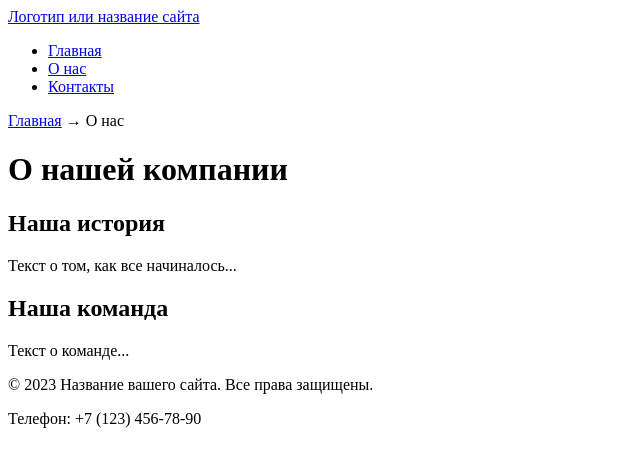
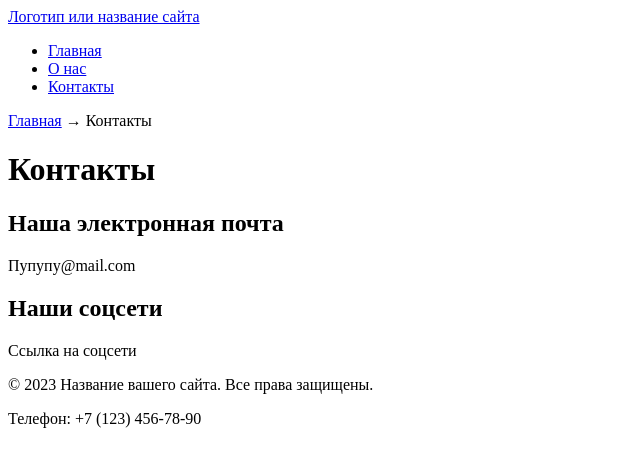
Before and after one commit to chapmans-mommy/my-project, a plain HTML site: page docs/contacts.html in a window 1280 px wide. Shown: the whole page, without its empty margins (0-640 px from the left). Drawn offline with Linux system fonts and the light colour scheme.

Commit message:
correcting info

```diff
--- a/docs/contacts.html
+++ b/docs/contacts.html
@@ -12,7 +12,6 @@
 <body>
     <header>
         <a href="/">Логотип или название сайта</a>
-    <!-- Главное меню навигации -->
         <nav>
             <ul>
                 <li><a href="index.html">Главная</a></li>
@@ -22,19 +21,18 @@
         </nav>
     </header>
  <main>
- <!-- Простые "хлебные крошки" -->
     <nav aria-label="Хлебные крошки">
         <a href="index.html">Главная</a> →
- <span>О нас</span>
+        <span>Контакты</span>
     </nav>
- <h1>О нашей компании</h1>
+    <h1>Контакты</h1>
     <section>
- <h2>Наша история</h2>
- <p>Текст о том, как все начиналось...</p>
+        <h2>Наша электронная почта</h2>
+        <p>Пупупу@mail.com</p>
     </section>
     <section>
- <h2>Наша команда</h2>
- <p>Текст о команде...</p>
+        <h2>Наши соцсети</h2>
+        <p>Ссылка на соцсети</p>
     </section>
  </main>
  <footer>
```
Also changed, not shown: docs/about.html (+0 -2 lines), docs/index.html (+2 -6 lines). Lines whose indentation alone changed are shown as unchanged.
